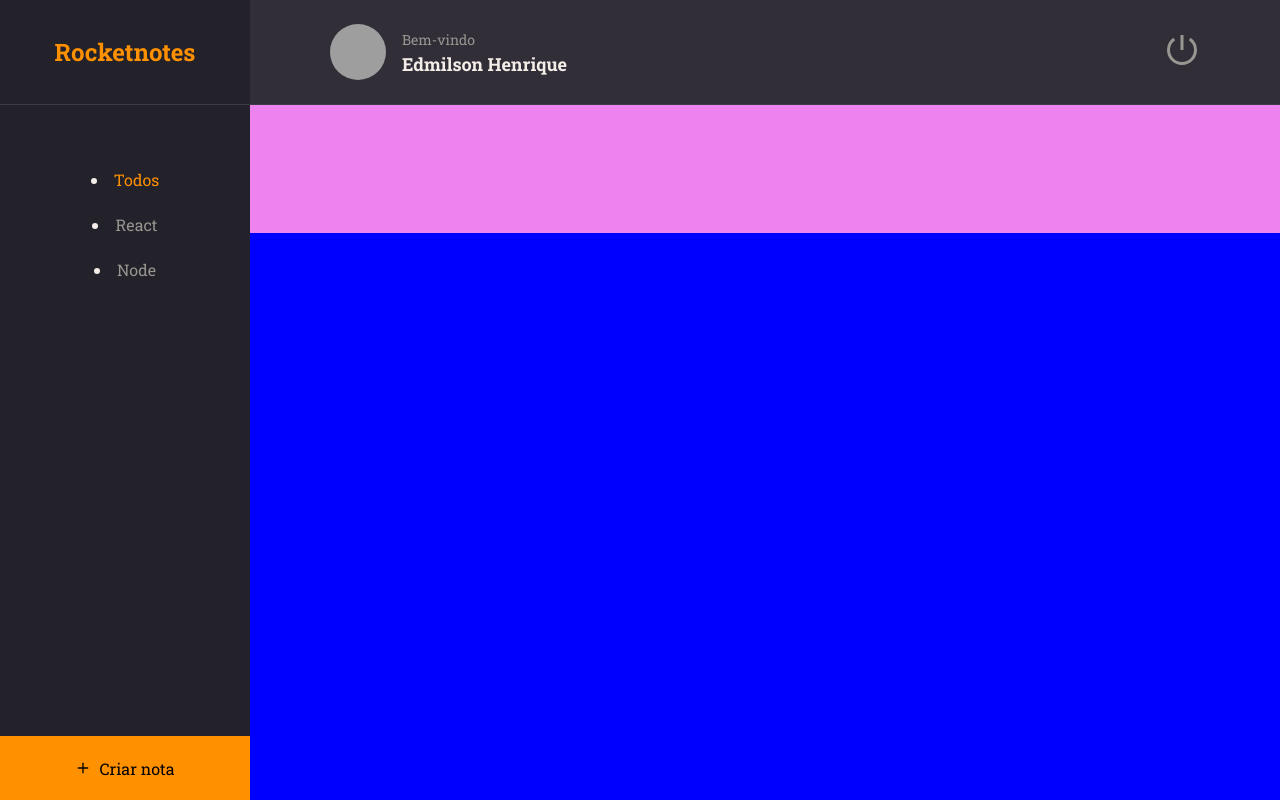
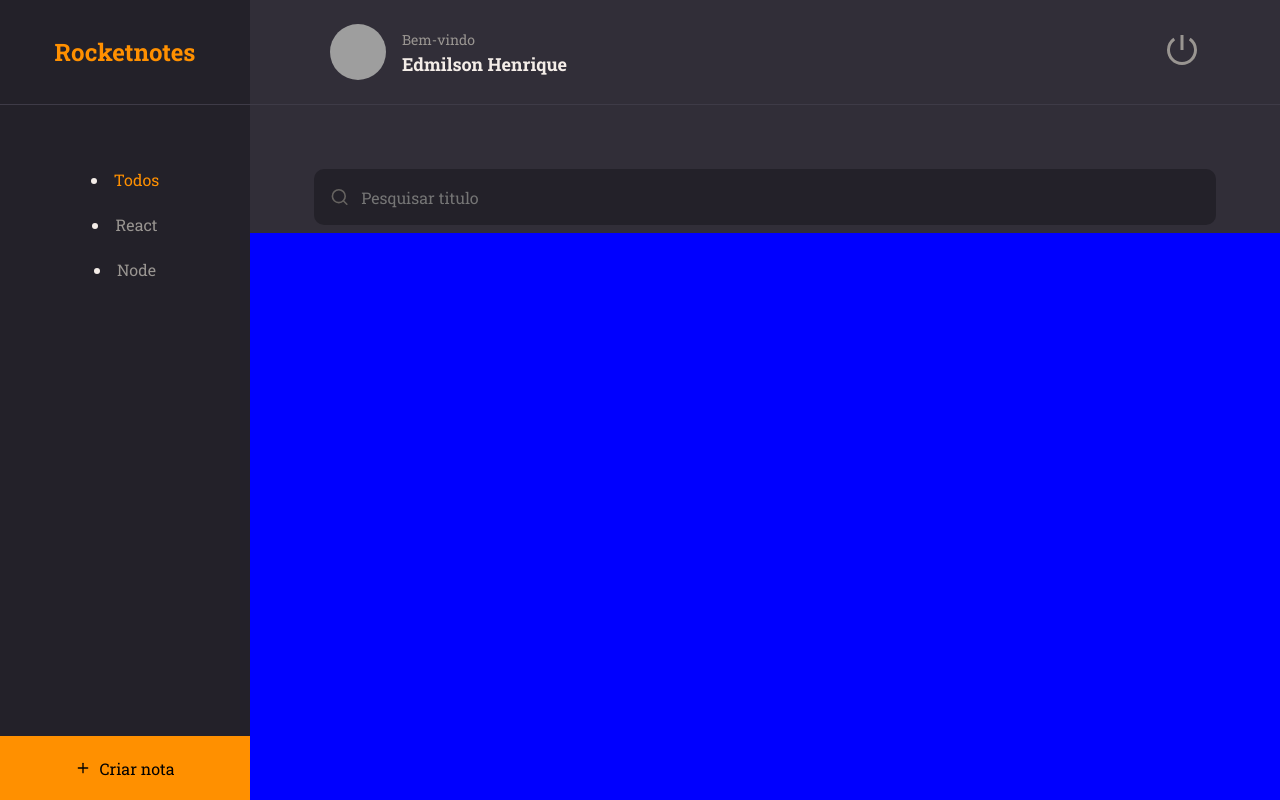
Before and after one commit to Edmilsonhdr/rocketnotes, a React (Vite) app: page / in a window 1280 px wide. Built offline with nearby package versions, Linux system fonts and the light colour scheme; grey boxes are pictures that could not be loaded.

Commit message:
add input

```diff
--- a/src/components/Input/index.jsx
+++ b/src/components/Input/index.jsx
@@ -1,9 +1,9 @@
 import { Container } from "./styles";
 
-export function Input({ icon, ...rest }) {
+export function Input({ icon: Icon, ...rest }) {
   return (
     <Container>
-      <Icon />
+      {Icon && <Icon size={20} />}
       <input {...rest} />
     </Container>
   );
--- a/src/components/Input/styles.js
+++ b/src/components/Input/styles.js
@@ -1,5 +1,33 @@
 import styled from 'styled-components';
 
-export const Container = styled.span`
+export const Container = styled.div`
+    width: 100%;
+    display: flex;
+    align-items: center;
 
+    background-color: ${({ theme }) => theme.COLORS.BACKGROUND_900};
+    color: ${({ theme }) => theme.COLORS.GRAY_300};
+
+    margin-bottom: 8px;
+    border-radius: 10px;
+
+    > input {
+        height: 56px;
+        width: 100%;
+
+        padding: 12px;
+
+        background: transparent;
+        color: ${({ theme }) => theme.COLORS.WHITE};
+        border: 0;
+
+        &:placeholder{
+            color: ${({ theme }) => theme.COLORS.GRAY_300};
+        }
+
+    }
+
+    > svg {
+        margin-left: 16px;
+    }
 `;
--- a/src/pages/Home/index.jsx
+++ b/src/pages/Home/index.jsx
@@ -1,6 +1,7 @@
-import { FiPlus } from "react-icons/fi";
+import { FiPlus, FiSearch } from "react-icons/fi";
 import { Container, Brand, Menu, Search, Content, NewNote } from "./styles";
 import { Header } from "../../components/Header";
+import { Input } from "../../components/Input";
 import { ButtonText } from "../../components/ButtonText";
 
 export function Home() {
@@ -22,7 +23,9 @@
         </li>
       </Menu>
 
-      <Search></Search>
+      <Search>
+        <Input placeholder="Pesquisar titulo" icon={FiSearch} />
+      </Search>
 
       <Content></Content>
 
--- a/src/pages/Home/styles.js
+++ b/src/pages/Home/styles.js
@@ -47,7 +47,7 @@
 `;
 export const Search = styled.div`
     grid-area: search;
-    background: violet;
+    padding: 64px 64px 0;
 `;
 export const Content = styled.div`
     grid-area: content;
```
